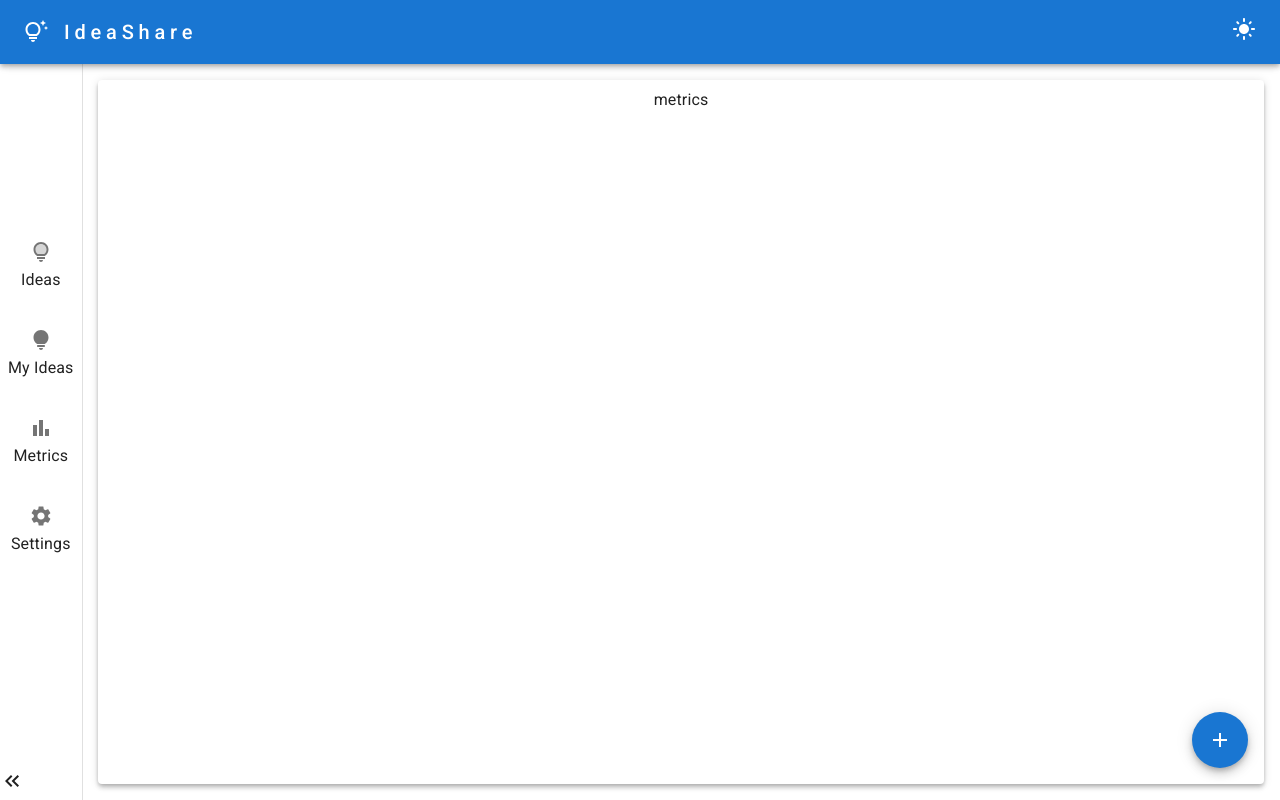
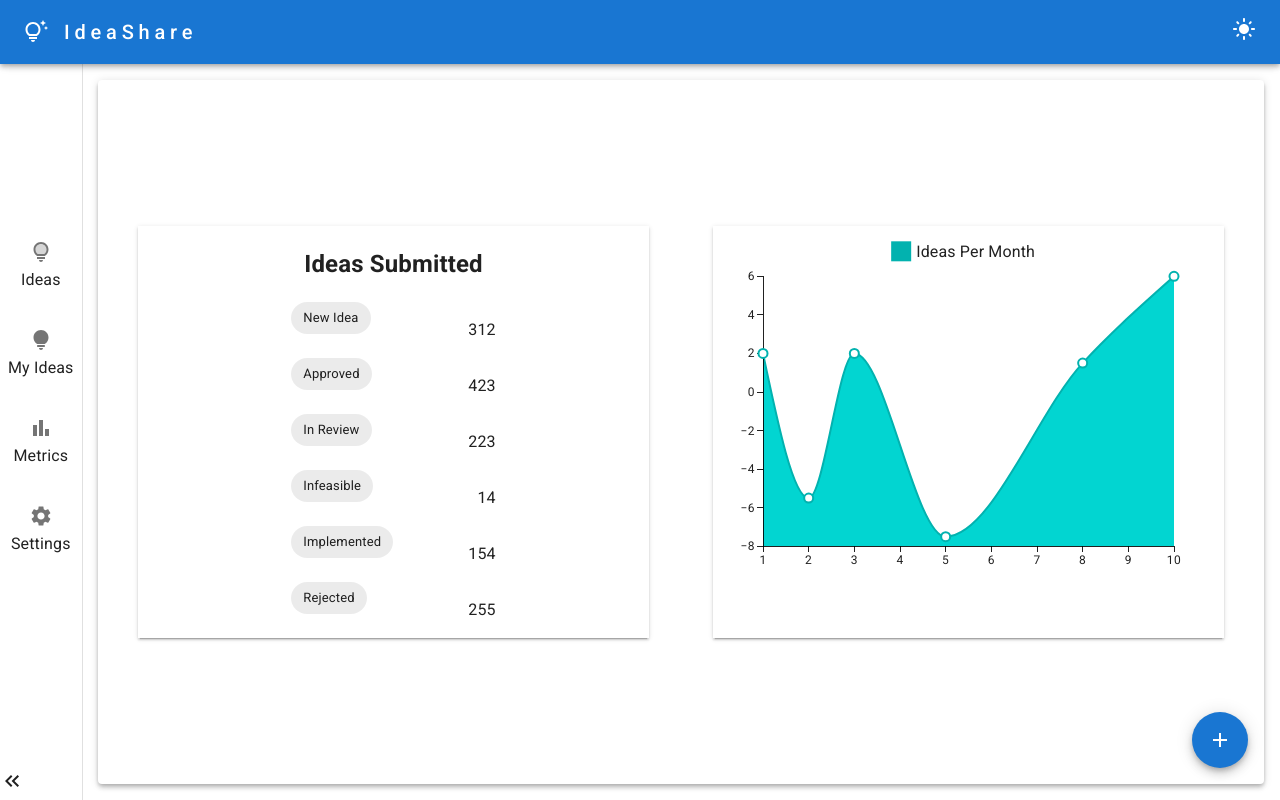
Before and after one commit to ThomasAK/ideaShare, a React (Vite) app in the folder ui/: page /metrics in a window 1280 px wide. Built offline with nearby package versions, Linux system fonts and the light colour scheme.

Commit message:
Implemented Settings and Metrics page with fake data.

```diff
--- a/ui/package.json
+++ b/ui/package.json
@@ -23,6 +23,7 @@
     "@fontsource/roboto": "^5.0.14",
     "@mui/icons-material": "^6.0.2",
     "@mui/material": "^6.0.2",
+    "@mui/x-charts": "^7.16.0",
     "editorjs-text-alignment-blocktune": "^1.0.3",
     "editorjs-undo": "^2.0.28",
     "react": "^18.3.1",
@@ -39,9 +40,9 @@
     "globals": "^15.9.0",
     "pre-commit": "^1.2.2",
     "ts-standard": "^12.0.2",
+    "ts-standard-eslint-flat-config": "^1.0.0",
     "typescript": "5.3.3",
-    "vite": "^5.4.1",
-    "ts-standard-eslint-flat-config": "^1.0.0"
+    "vite": "^5.4.1"
   },
   "pre-commit": [
     "lint"
--- a/ui/src/pages/ListPage.tsx
+++ b/ui/src/pages/ListPage.tsx
@@ -5,7 +5,7 @@ import {
   ListItemButton,
   IconButton,
   Divider,
-  Typography, Chip
+  Typography, Chip, LinearProgress
 } from '@mui/material'
 import FavoriteBorderIcon from '@mui/icons-material/FavoriteBorder'
 import InfiniteScroll from 'react-infinite-scroll-component'
@@ -46,10 +46,10 @@ export default function ListPage ({ currentUser }: { currentUser?: boolean }): R
                     dataLength={ideas.length}
                     next={fetchMoreData}
                     hasMore={hasMore}
-                    loader={<h4>Loading...</h4>}
+                    loader={<LinearProgress />}
                 >
                 {ideas.map(idea =>
-                <ListItem disablePadding key={idea.id} sx={{ width: '100%' }}>
+                <ListItem disablePadding key={idea.id} sx={{ width: '100%', borderBottom: '1px solid grey' }}>
                         <ListItemButton sx={{ width: '100%', display: 'flex', justifyContent: 'space-between' }}>
                                 <Typography gutterBottom variant="h6" component="div">
                                     {idea.title + idea.id}
@@ -64,7 +64,6 @@ export default function ListPage ({ currentUser }: { currentUser?: boolean }): R
                         </ListItemButton>
                 </ListItem>
                 )}
-                <Divider/>
                 </InfiniteScroll>
             </List>
         </>
--- a/ui/src/pages/MetricsPage.tsx
+++ b/ui/src/pages/MetricsPage.tsx
@@ -1,5 +1,64 @@
 import { type ReactNode } from 'react'
-
+import { Box, Chip, Stack } from '@mui/material'
+import { LineChart } from '@mui/x-charts'
 export default function MetricsPage (): ReactNode {
-  return 'metrics'
+  const statuses = [
+    {
+      name: 'New Idea',
+      count: '312'
+    },
+    {
+      name: 'Approved',
+      count: '423'
+    },
+    {
+      name: 'In Review',
+      count: '223'
+    },
+    {
+      name: 'Infeasible',
+      count: '14'
+    },
+    {
+      name: 'Implemented',
+      count: '154'
+    },
+    {
+      name: 'Rejected',
+      count: '255'
+    }
+  ]
+  return (
+      <>
+          <Stack direction={{ lg: 'row', sm: 'column' }} sx={{ justifyContent: 'space-evenly', margin: 'auto', width: '100%' }}>
+        <Box sx={{ width: '80%', boxShadow: 2, margin: '2rem' }}>
+            <Stack sx={{ marginLeft: '30%', marginRight: '30%', textAlign: 'center' }}>
+                <h2> Ideas Submitted </h2>
+                {statuses.map(status =>
+                    <Stack direction="row" sx={{ justifyContent: 'space-between' }}>
+                        <Chip label={status.name}/>
+                        <p>{status.count}</p>
+                    </Stack>
+                )}
+            </Stack>
+        </Box>
+        <Box sx={{ width: '80%', boxShadow: 2, margin: '2rem' }}>
+            <Box sx={{ height: '90%' }}>
+            <LineChart
+              xAxis={[{ data: [1, 2, 3, 5, 8, 10] }]}
+              series={[
+                {
+                  id: 'Ideas',
+                  label: 'Ideas Per Month',
+                  data: [2, -5.5, 2, -7.5, 1.5, 6],
+                  area: true,
+                  baseline: 'min'
+                }
+              ]}
+          />
+            </Box>
+        </Box>
+          </Stack>
+      </>
+  )
 }
--- a/ui/src/pages/SettingsPage.tsx
+++ b/ui/src/pages/SettingsPage.tsx
@@ -1,5 +1,67 @@
-import { type ReactNode } from 'react'
+import React, { type ReactNode, useEffect } from 'react'
+import {
+  Checkbox,
+  List,
+  ListItem,
+  Typography
+} from '@mui/material'
 
 export default function SettingsPage (): ReactNode {
-  return 'settings'
+  const [checked, setChecked] = React.useState([0])
+  const settings = [
+    {
+      name: 'Email new ideas',
+      id: 1,
+      valid: true
+    },
+    {
+      name: 'Send Weekly Summary',
+      id: 2,
+      valid: false
+    },
+    {
+      name: 'Slack Notifications',
+      id: 3,
+      valid: true
+    }
+  ]
+
+  useEffect(() => {
+    const newChecked = [...checked]
+    settings.forEach(setting => setting.valid ? newChecked.push(setting.id) : null)
+    setChecked(newChecked)
+  }, [])
+
+  const handleToggle = (setting: { name?: string, id: number, valid?: boolean }) => () => {
+    const currentIndex = checked.indexOf(setting.id)
+    const newChecked = [...checked]
+
+    if (currentIndex === -1) {
+      newChecked.push(setting.id)
+    } else {
+      newChecked.splice(currentIndex, 1)
+    }
+
+    (setting.valid === true) ? setting.valid = false : setting.valid = true
+
+    setChecked(newChecked)
+  }
+  return (
+      <>
+        <List className="list" sx={{ width: '40%', margin: 'auto' }}>
+            {settings.map(setting =>
+                <ListItem key={setting.id} sx={{ width: '100%', display: 'flex', justifyContent: 'space-between', borderBottom: '1px solid grey' }}>
+                    <Typography gutterBottom variant="h6" component="div">
+                        {setting.name}
+                    </Typography>
+                    <Checkbox
+                        edge="end"
+                        onChange={handleToggle(setting)}
+                        checked={checked.includes(setting.id)}
+                        inputProps={{ 'aria-labelledby': '10' }}/>
+                </ListItem>
+            )}
+        </List>
+      </>
+  )
 }
```
Also changed, not shown: 1 other file (tests, documents, lock files or other folders).
